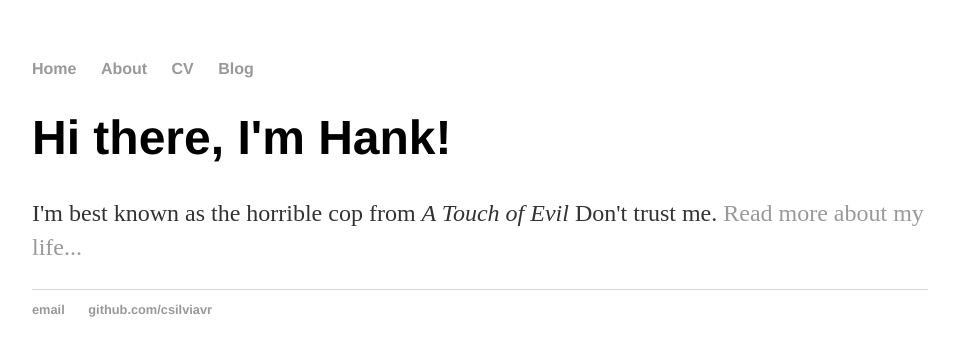
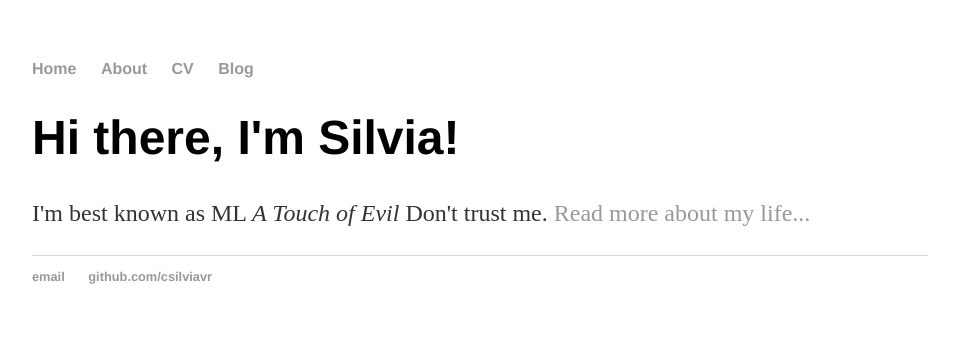
Before and after one commit to csilviavr/csilviavr.github.io, a Jekyll site: the page built from index.html, in a window 1280 px wide. Shown: the top 356 px of the page, without its empty margins (160-1119 px from the left). Built offline with Jekyll 4.4.1, drawn with Linux system fonts in a browser that asks for light colours.

Commit message:
Update index.html

```diff
--- a/index.html
+++ b/index.html
@@ -3,6 +3,6 @@ layout: default
 title: Hank Quinlan
 ---
 <div class="blurb">
-	<h1>Hi there, I'm Hank!</h1>
-	<p>I'm best known as the horrible cop from <em>A Touch of Evil</em> Don't trust me. <a href="/about">Read more about my life...</a></p>
+	<h1>Hi there, I'm Silvia!</h1>
+	<p>I'm best known as ML <em>A Touch of Evil</em> Don't trust me. <a href="/about">Read more about my life...</a></p>
 </div><!-- /.blurb -->
```
